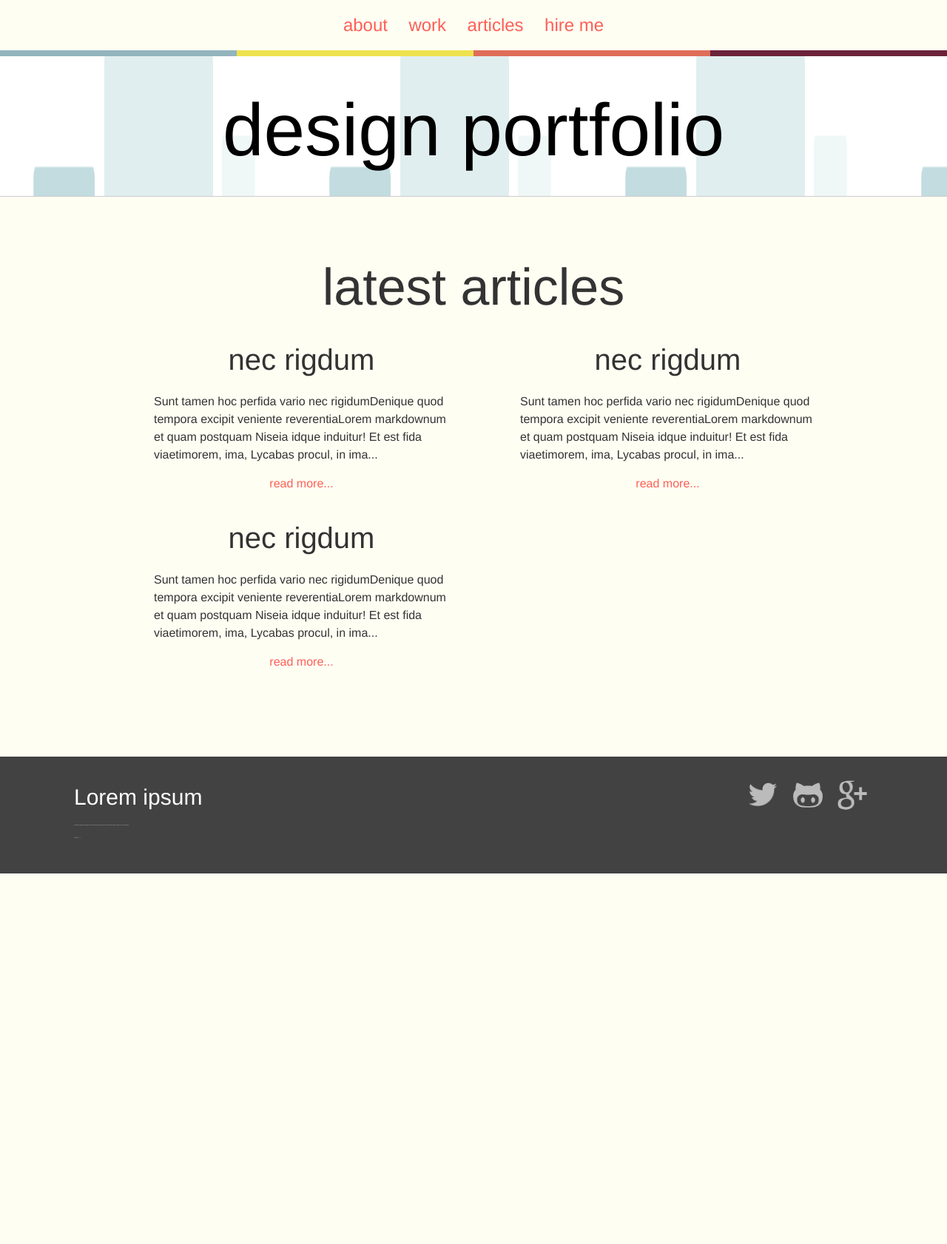
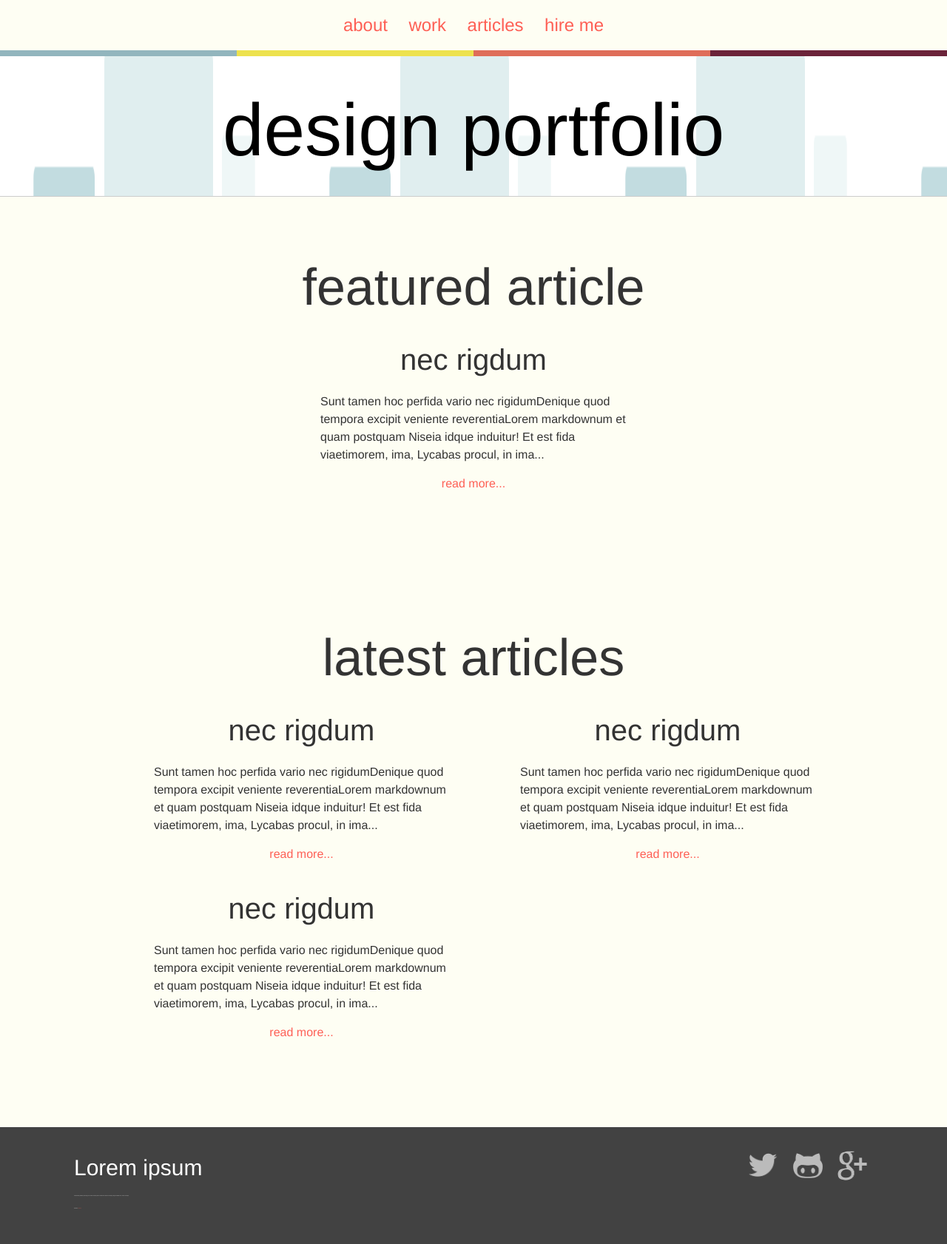
Before and after one commit to acandael/designer-portfolio, a Jekyll site: the page built from index.html, in a window 1280 px wide. Shown: the whole page at 74% size. Built offline with Jekyll 4.4.1, drawn with Linux system fonts in a browser that asks for light colours; before the commit the page ends 1181 px from its top, so only the background shows below that.

Commit message:
implement featured post

```diff
--- /dev/null
+++ b/_includes/post.html
@@ -0,0 +1,7 @@
+<h2>{{ post.title }}</h2>
+<p>
+  {{ post.content | strip_html | strip_newlines | truncate: 200 }}
+</p>
+<p class="post-read-more-link">
+  <a href="#">read more...</a>
+</p>
--- a/_posts/2016-08-23-nec-rigidum.markdown
+++ b/_posts/2016-08-23-nec-rigidum.markdown
@@ -3,6 +3,7 @@
 title:  "nec rigdum"
 date:   2016-08-23 18:25:43 +0200
 categories: jekyll update
+featured: true
 ---
 
 
--- a/_posts/2016-08-24-nec-rigidum.markdown
+++ b/_posts/2016-08-24-nec-rigidum.markdown
@@ -3,6 +3,7 @@
 title:  "nec rigdum"
 date:   2016-08-24 18:25:43 +0200
 categories: jekyll update
+featured: true
 ---
 
 
--- a/_sass/components/_post.scss
+++ b/_sass/components/_post.scss
@@ -16,3 +16,8 @@
 .post-read-more-link {
   text-align: center;
 }
+
+.post-featured {
+  float: none;
+  margin: 0 auto;
+}
--- a/index.html
+++ b/index.html
@@ -5,6 +5,20 @@
 <div class="home">
 
   <!-- section for featured post -->
+  <section class="site-section site-section-last">
+    <div class="wrapper">
+      <h1>featured article</h1>
+      {% assign count = 0 %}
+        {% for post in site.posts reversed %}
+          {% if post.featured == true and count < 1 %}
+            <div class="post post-featured">
+              {% include post.html %}
+            </div>
+            {% assign count = count | plus: 1 %}
+          {% endif %}
+        {% endfor %}
+    </div>
+  </section>
   <!-- section for featured projects -->
   <!-- section for featured articles -->
   <section class="site-section site-section-last">
@@ -13,11 +27,7 @@
       <ul class="post-list">
         {% for post in site.posts reversed | limit:4 %}
           <li class="post">
-            <h2>{{ post.title }}</h2>
-            <p>{{ post.content | strip_html | strip_newlines | truncate: 200 }}</p>
-            <p class="post-read-more-link">
-              <a href="#">read more...</a>
-            </p>
+            {% include post.html %}
           </li>
         {% endfor %}
       </ul>
```
